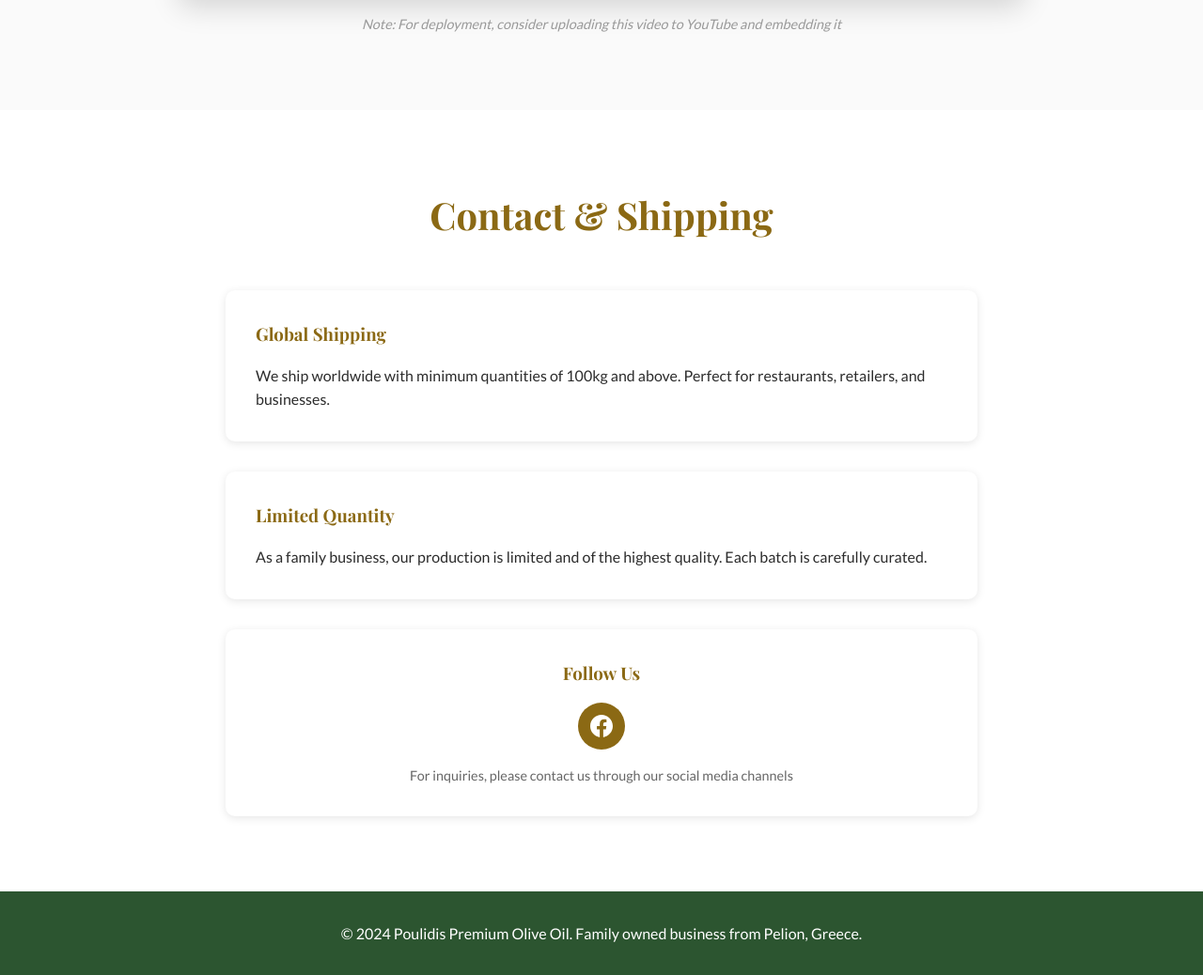
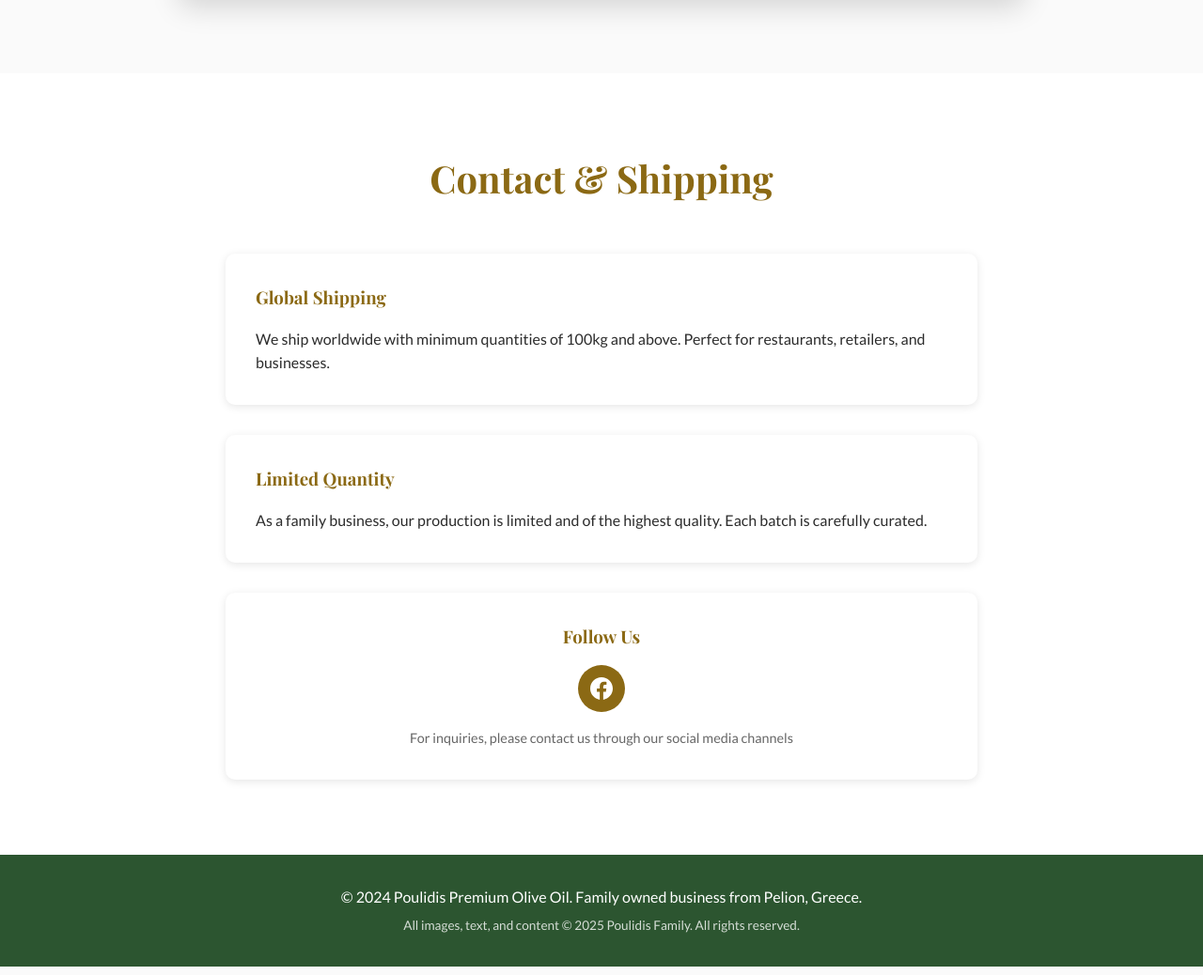
Before and after one commit to apoulidis/poulidis-oil, a plain HTML site: page index.html in a window 1280 px wide. Shown: the part 3422-4460 px from the top of the page at 94% size. Drawn offline with nearby package versions, Linux system fonts and the light colour scheme.

Commit message:
Add copyrights

```diff
--- a/index.html
+++ b/index.html
@@ -4,6 +4,8 @@
     <meta charset="UTF-8">
     <meta name="viewport" content="width=device-width, initial-scale=1.0">
     <meta name="description" content="Premium extra virgin olive oil from 200-300 year old trees in Pelion, Volos">
+    <meta name="author" content="Poulidis Family">
+    <meta name="copyright" content="© 2025 Poulidis Family Olive Oil. All rights reserved.">
     <title>Poulidis Premium Olive Oil</title>
     <link rel="stylesheet" href="styles.css">
     <link rel="preconnect" href="https://fonts.googleapis.com">
@@ -131,9 +133,6 @@
                         Your browser does not support the video tag.
                     </video>
                 </div>
-                <p style="text-align:center; margin-top:1rem; color:#999; font-size:0.9rem; font-style:italic;">
-                    Note: For deployment, consider uploading this video to YouTube and embedding it
-                </p>
             </div>
         </section>
 
@@ -171,6 +170,7 @@
     <footer class="footer">
         <div class="container">
             <p data-translate="footer.text">&copy; 2025 Poulidis Premium Olive Oil. Family owned business from Pelion, Greece.</p>
+            <p style="margin-top: 0.5rem; font-size: 0.85rem; opacity: 0.8;">All images, text, and content &copy; 2025 Poulidis Family. All rights reserved.</p>
         </div>
     </footer>
 
```
